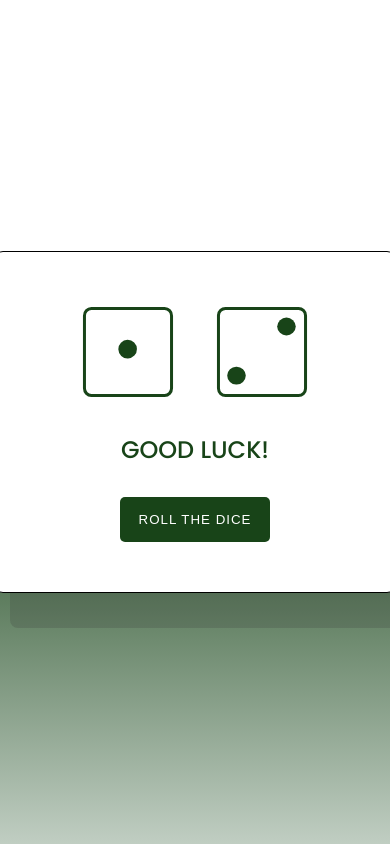
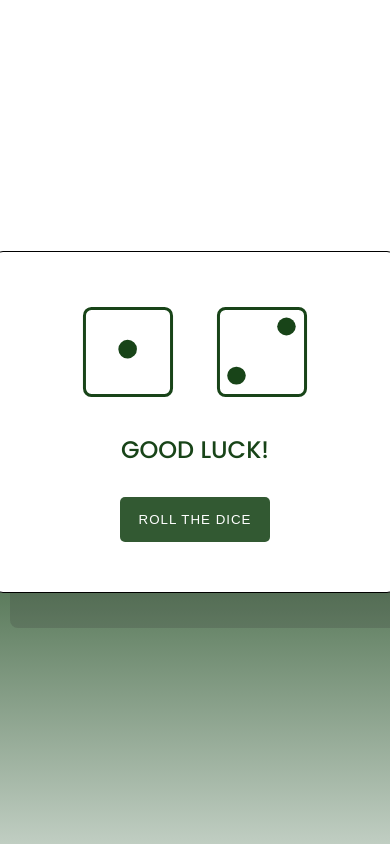
Before and after one commit to headnose/dice-roll, a plain HTML site: page index.html in a window 390 px wide. In both pictures the pointer is over the button "ROLL THE DICE". Drawn offline with Linux system fonts and the light colour scheme.

Commit message:
responsive

```diff
--- a/style.css
+++ b/style.css
@@ -49,6 +49,11 @@ button {
   width: 150px;
   letter-spacing: 1px;
   border-radius: 5px;
+  cursor: pointer;
+}
+
+button:hover {
+  background-color: rgba(24, 68, 24, 0.886);
 }
 
 .shake {
```
